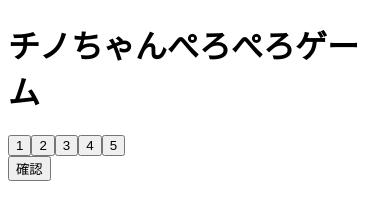
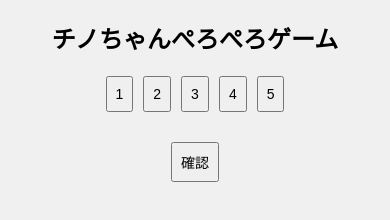
Before and after one commit to 1774msr/numbergame, a plain HTML site: page index.html in a window 390 px wide. Drawn offline with Linux system fonts and the light colour scheme.

Commit message:
Update styles.css

```diff
--- a/styles.css
+++ b/styles.css
@@ -1,6 +1,60 @@
+/* 基本設定 */
+body {
+    font-family: Arial, sans-serif;
+    text-align: center;
+    margin: 0;
+    padding: 0;
+    background-color: #f0f0f0;
+}
+
+/* ヘッダー */
+h1 {
+    margin-top: 20px;
+    font-size: 24px;
+}
+
+/* 数字ボタンコンテナ */
+#number-container {
+    display: flex;
+    flex-wrap: wrap;
+    justify-content: center;
+    margin-bottom: 20px;
+}
+
+/* ボタンのスタイル */
+button {
+    padding: 10px;
+    font-size: 16px;
+    margin: 5px;
+    cursor: pointer;
+    user-select: none;
+}
+
+/* 結果表示エリア */
+#result {
+    margin-top: 20px;
+    font-size: 18px;
+}
+
+/* クリアメッセージエリア */
+#clear-message {
+    margin-top: 20px;
+    font-size: 18px;
+    display: none; /* 初期状態では非表示 */
+}
+
+/* チノちゃんの画像 */
 #chino-image {
     max-width: 100%;
     height: auto;
     margin-top: 20px;
     border: 2px solid #ddd; /* 画像の周りに境界線を追加して、表示確認しやすくする */
 }
+
+/* メディアクエリ - スマートフォン用 */
+@media (max-width: 600px) {
+    button {
+        font-size: 14px;
+        padding: 8px;
+    }
+}
```
